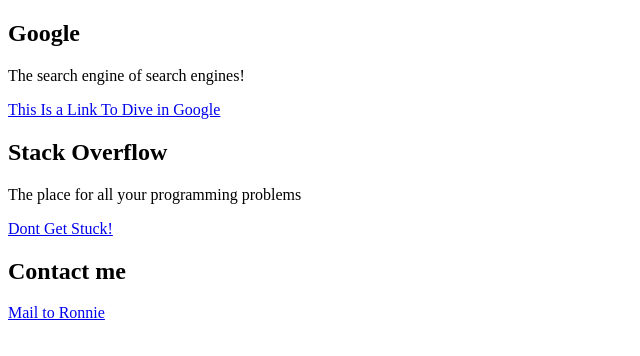
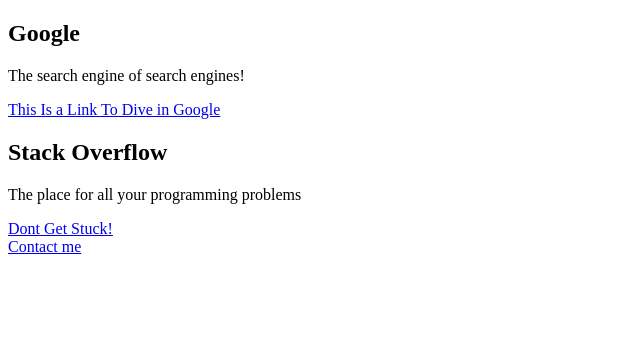
Before and after one commit to ronniejuan/uib-hypertext-linking, a plain HTML site: page index.html in a window 1280 px wide. Shown: the whole page, without its empty margins (0-640 px from the left). Drawn offline with Linux system fonts and the light colour scheme.

Commit message:
it works _?

```diff
--- a/index.html
+++ b/index.html
@@ -22,8 +22,8 @@
     </section>
 
     <section class="send-email">
-      <h1>Contact me</h1>
-      <a href="mailto:hofmannronnie@gmail.com">Mail to Ronnie</a>
+
+      <a href="mailto:hofmannronnie@gmail.com">Contact me </a>
     </section>
   </body>
 </html>
```
